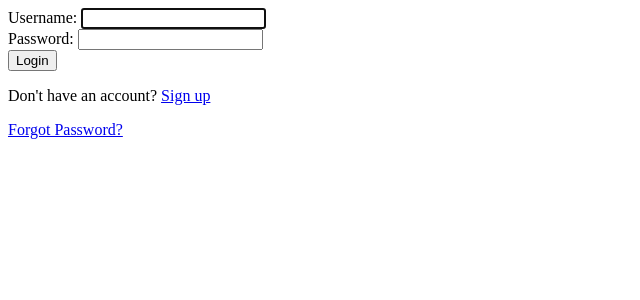
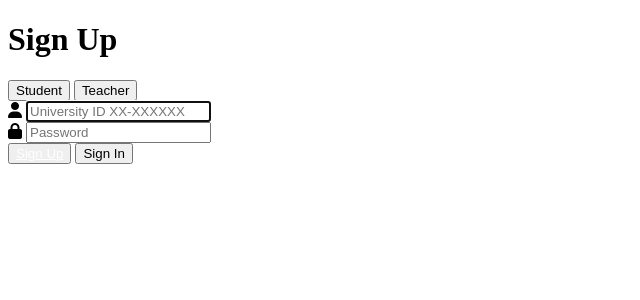
Before and after one commit to IdentityZero/StudentPMS, a Django app: page / in a window 1280 px wide. Shown: the top 300 px of the page, without its empty margins (0-640 px from the left). Run offline with Django 5.2, Linux system fonts and the light colour scheme; some libraries are stand-ins or nearby versions.

Commit message:
Login Design

```diff
--- a/SPMS/Users/templates/Users/login.html
+++ b/SPMS/Users/templates/Users/login.html
@@ -1,18 +1,79 @@
+{% load static %}
 <!DOCTYPE html>
 <html lang="en">
 <head>
     <meta charset="UTF-8">
     <meta name="viewport" content="width=device-width, initial-scale=1.0">
-    <title>Login</title>
+    <title>Student Profile Login</title>
+    <link rel="icon" type="image/x-icon" href="{% static 'Users/images/logo.png' %}">
+    <link rel="stylesheet" href="{% static 'Users/css/login.css' %}">
+    <script src="https://kit.fontawesome.com/0551f41678.js" crossorigin="anonymous"></script>
 </head>
 <body>
-    <form method="POST">
-        {% csrf_token %}
-        {{form}}
-        <input type="submit" value="Login">
-    </form>
-    <p> Don't have an account? <a href="{% url 'register' %}">Sign up</a></p>
 
-    <a href="#">Forgot Password?</a>
+    <div class="container">
+        <div class="form-box">
+            <h1 id="title">Sign Up</h1>
+
+            <form method="POST">
+                {% csrf_token %}
+                <div class="input-group">
+                    <div class="selectbtn">
+                        <button type="button" id="selectT">Student</button>
+                        <button type="button" id="selectS">Teacher</button>
+                    </div>
+
+                    <div class="input-field">
+                        <i class="fa-solid fa-user"></i>
+                        <input type="text" name="username" autofocus autocapitalize="none" autocomplete="username" maxlength="150" required id="id_username" placeholder="University ID XX-XXXXXX">
+                    </div>
+
+                    <div class="input-field">
+                        <i class="fa-solid fa-lock"></i>
+                        <input type="password" name="password" autocomplete="current-password" required id="id_password" placeholder="Password">
+                    </div>
+                </div>
+                <div class="btn-field">
+                    <button type="button" id="signupBtn"><a style='color:white' href="{% url 'register' %}">Sign Up</a></button>
+                    <button type="submit" id="signinBtn" class="disable">Sign In</button>
+                </div>
+            </form>
+        </div>
+    </div>
+
+<script>
+
+let signupBtn = document.getElementById("signupBtn");
+let signinBtn = document.getElementById("signinBtn");
+let nameField = document.getElementById("nameField");
+let title = document.getElementById("title");
+let selectT = document.getElementById("selectT")
+let selectS = document.getElementById("selectS")
+
+signinBtn.onclick = function(){
+    nameField.style.maxHeight = "0";
+    title.innerHTML = "Sign In";
+    signupBtn.classList.add("disable");
+    signinBtn.classList.remove("disable");
+}
+
+signupBtn.onclick = function(){
+    nameField.style.maxHeight = "60px";
+    title.innerHTML = "Sign Up";
+    signupBtn.classList.remove("disable");
+    signinBtn.classList.add("disable");
+}
+
+selectT.onclick = function(){
+    selectT.classList.remove("disable");
+    selectS.classList.add("disable");
+}
+selectS.onclick = function(){
+    selectT.classList.add("disable");
+    selectS.classList.remove("disable");
+}
+
+</script>
+
 </body>
 </html>
```
Also changed, not shown: SPMS/Users/views.py (line endings or trailing spaces).
